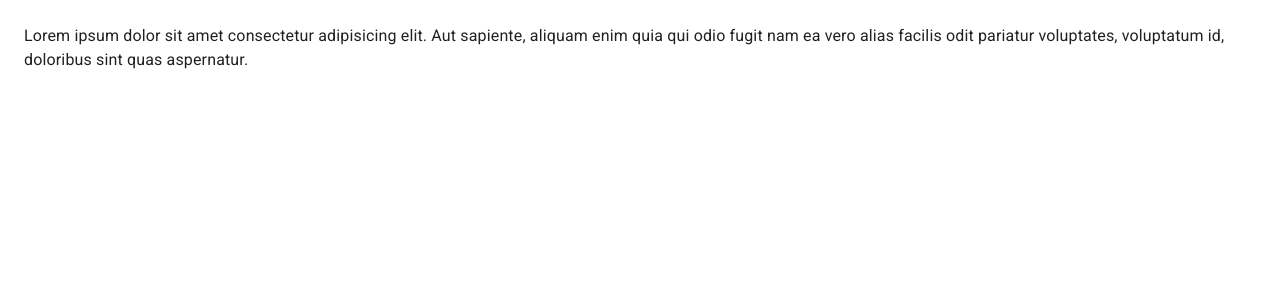
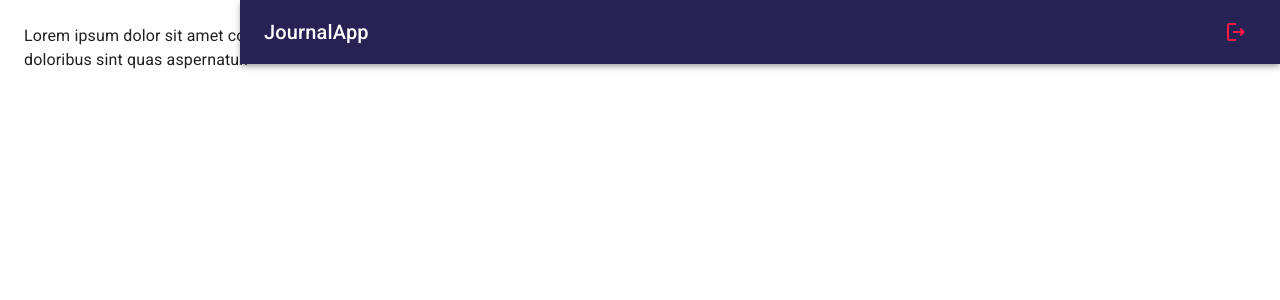
Before and after one commit to Leeiazz/journal-webapp, a React (Vite) app: page / in a window 1280 px wide. Shown: the top 300 px of the page. Built offline with nearby package versions, Linux system fonts and the light colour scheme.

Commit message:
Navbar Added and stylized

```diff
--- a/src/journal/layout/JournalLayout.tsx
+++ b/src/journal/layout/JournalLayout.tsx
@@ -1,9 +1,11 @@
 import { Box } from '@mui/material';
-
+import { Navbar } from '../ui/Navbar';
+const drawerWidth = 240;
 export const JournalLayout = ({ children }: { children: React.ReactNode }) => {
   return (
     <Box sx={{ display: 'flex' }}>
       {/* NAVBAR */}
+      <Navbar drawerWidth={drawerWidth}></Navbar>
       {/* SiDEBAR */}
       <Box component={'main'} sx={{ flexGrow: 1, p: 3 }}>
         {/* TOOLBAR */}
--- a/src/journal/pages/JournalPage.tsx
+++ b/src/journal/pages/JournalPage.tsx
@@ -1,7 +1,5 @@
 import { Typography } from '@mui/material';
 import { JournalLayout } from '../layout/JournalLayout';
-
-// const drawerWidth = 240;
 
 export const JournalPage = () => {
   return (
--- /dev/null
+++ b/src/journal/ui/Navbar.tsx
@@ -0,0 +1,44 @@
+import { LogoutOutlined, MenuOutlined } from '@mui/icons-material';
+import { AppBar, Grid2, IconButton, Toolbar, Typography } from '@mui/material';
+
+export const Navbar = ({ drawerWidth }: { drawerWidth: number }) => {
+  return (
+    <AppBar
+      position='fixed'
+      sx={{
+        width: {
+          sm: `calc(100% - ${drawerWidth}px)`,
+        },
+        ml: { sm: `${drawerWidth}px` },
+      }}
+    >
+      <Toolbar>
+        <IconButton
+          color='inherit'
+          sx={{
+            mr: 2,
+            display: { sm: 'none' },
+          }}
+        >
+          <MenuOutlined></MenuOutlined>
+        </IconButton>
+        <Grid2
+          container
+          sx={{
+            display: 'flex',
+            justifyContent: 'space-between',
+            alignItems: 'center',
+            width: '100%',
+          }}
+        >
+          <Typography variant='h6' noWrap component={'div'}>
+            JournalApp
+          </Typography>
+          <IconButton color='error'>
+            <LogoutOutlined></LogoutOutlined>
+          </IconButton>
+        </Grid2>
+      </Toolbar>
+    </AppBar>
+  );
+};
```
